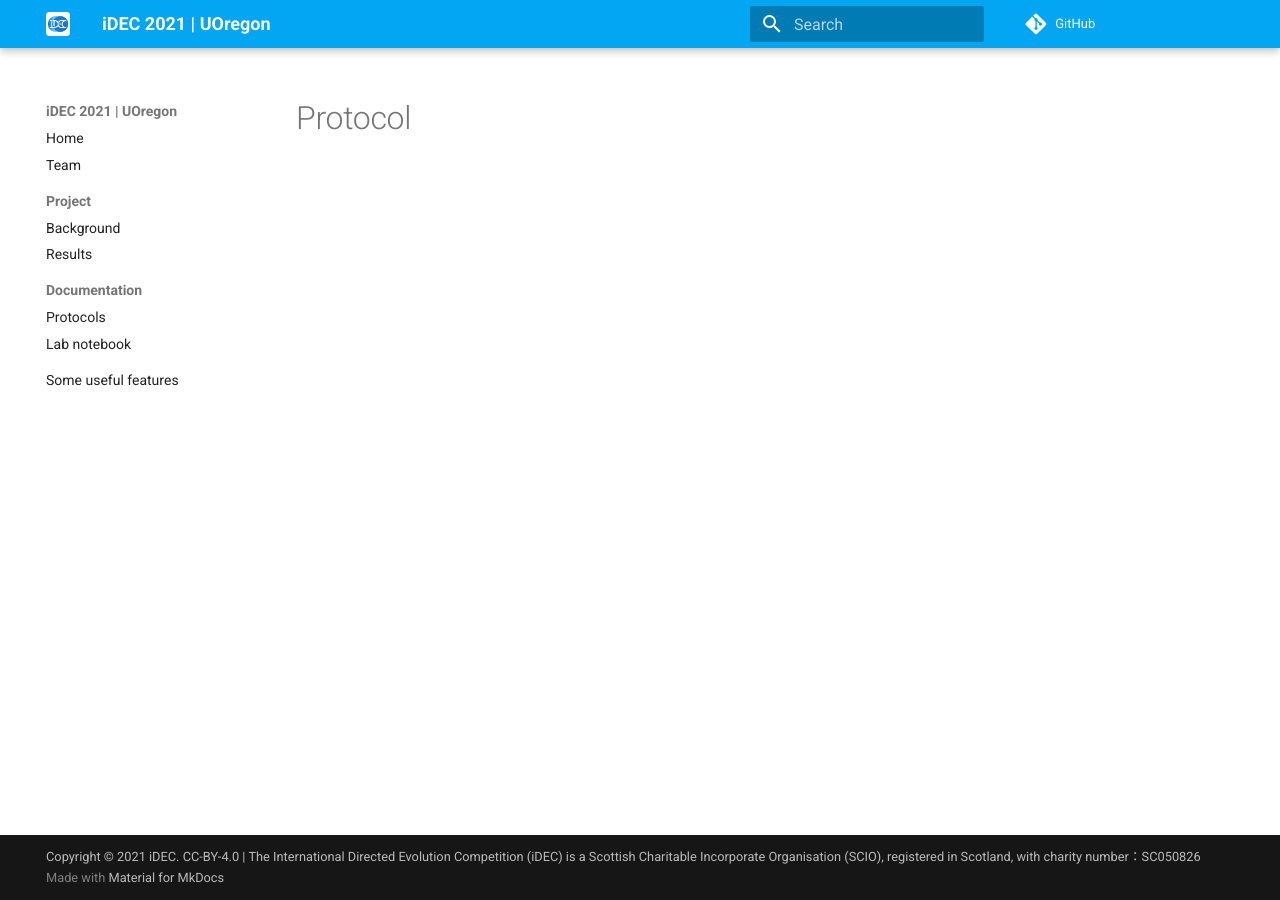
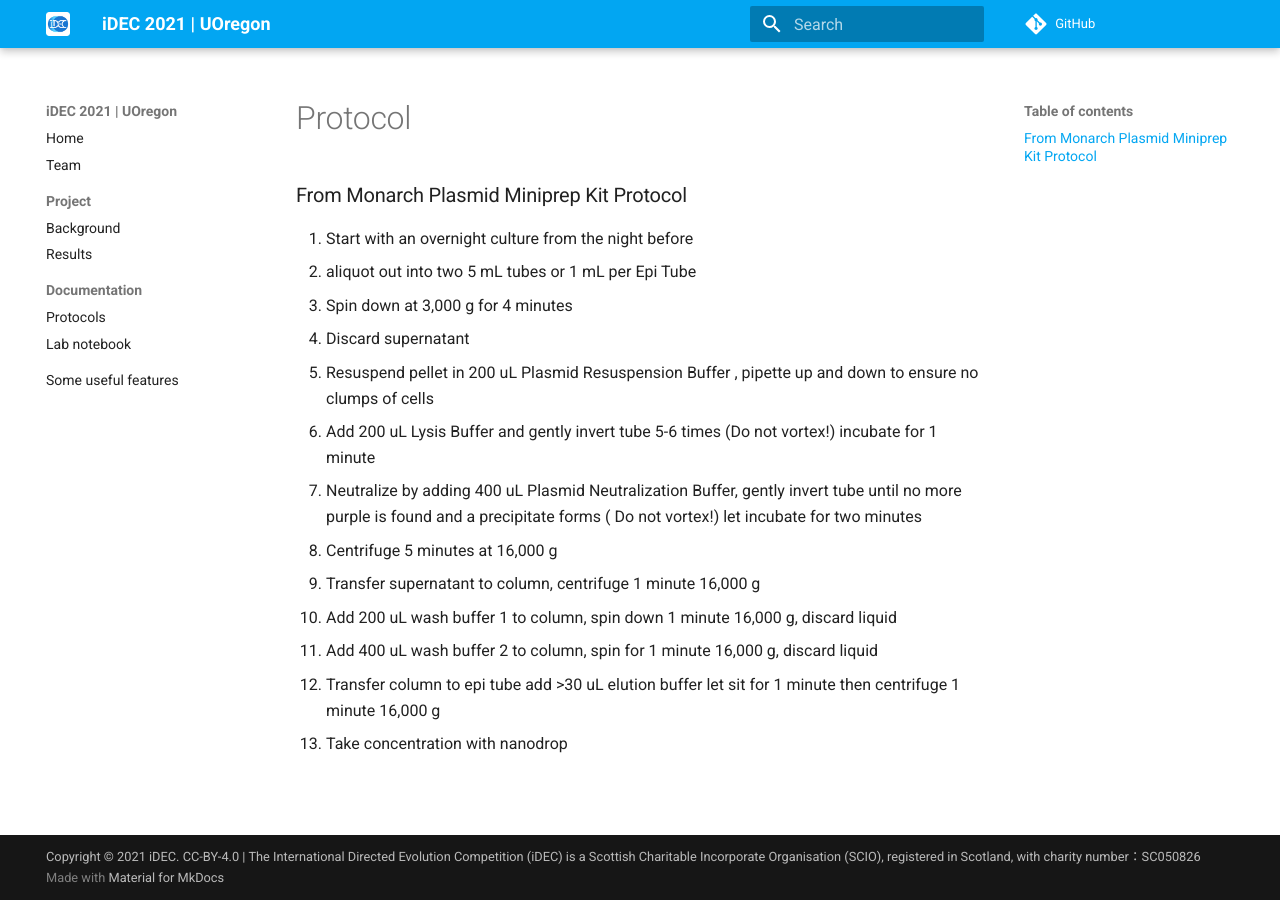
Before and after one commit to idec2021/UOregon, an MkDocs documentation site: the page built from docs/documentation/MiniPrep.md, in a window 1280 px wide. Built offline with MkDocs 1.6.1 and Material for MkDocs 9.7.7, drawn with Linux system fonts in a browser that asks for light colours; comment, search, counter and statistics services are not loaded.

Commit message:
Update MiniPrep.md

```diff
--- a/docs/documentation/MiniPrep.md
+++ b/docs/documentation/MiniPrep.md
@@ -1 +1,16 @@
 # Protocol
+
+### From Monarch Plasmid Miniprep Kit Protocol
+1. Start with an overnight culture from the night before
+2. aliquot out into two 5 mL tubes or 1 mL per Epi Tube
+3. Spin down at 3,000 g for 4 minutes
+4. Discard supernatant
+5. Resuspend pellet in 200 uL Plasmid Resuspension Buffer , pipette up and down to ensure no clumps of cells
+6. Add 200 uL Lysis Buffer and gently invert tube 5-6 times (Do not vortex!) incubate for 1 minute
+7. Neutralize by adding 400 uL Plasmid Neutralization Buffer, gently invert tube until no more purple is found and a precipitate forms ( Do not vortex!) let incubate for two minutes
+8. Centrifuge 5 minutes at 16,000 g
+9. Transfer supernatant to column, centrifuge 1 minute 16,000 g
+10. Add 200 uL wash buffer 1 to column, spin down 1 minute 16,000 g, discard liquid
+11. Add 400 uL wash buffer 2 to column, spin for 1 minute 16,000 g, discard liquid
+12. Transfer column to epi tube add >30 uL elution buffer let sit for 1 minute then centrifuge 1 minute 16,000 g
+13. Take concentration with nanodrop
```
